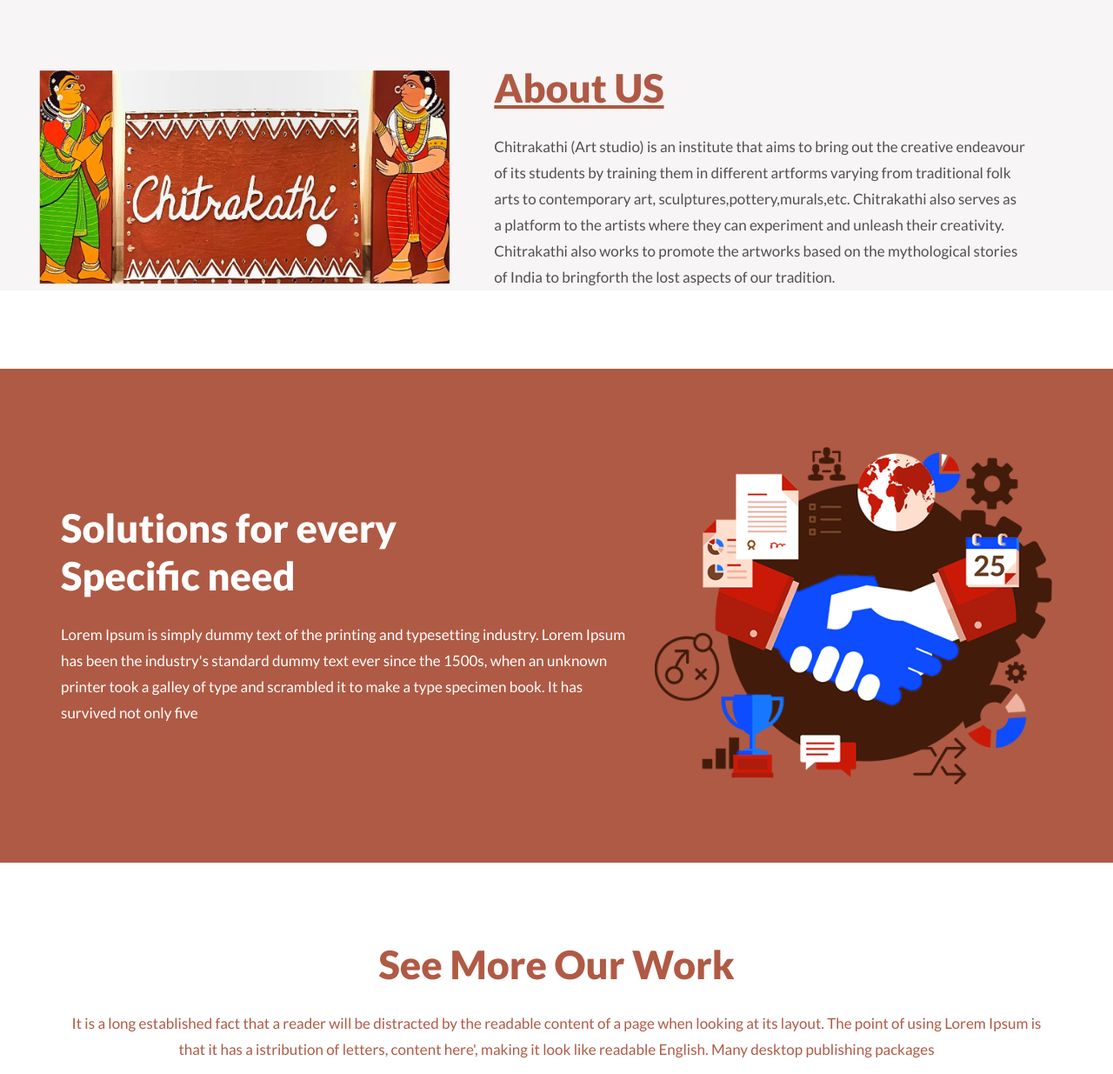
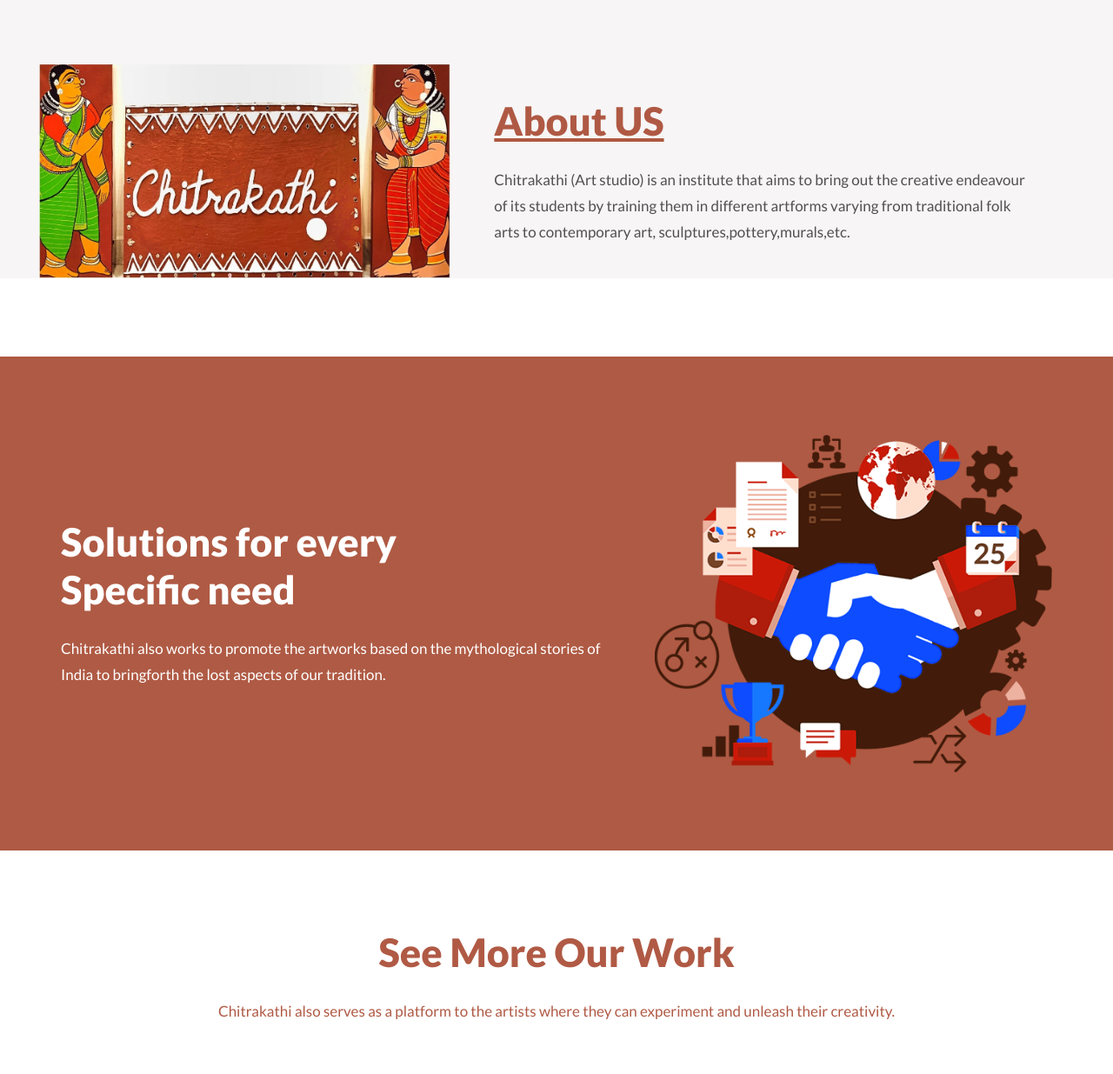
Before and after one commit to SarmanSingh/Chitrakathi_Website, a plain HTML site: page index.html in a window 1280 px wide. Shown: the part 660-1895 px from the top of the page at 87% size. Drawn offline with nearby package versions, Linux system fonts and the light colour scheme.

Commit message:
Update index.html

```diff
--- a/index.html
+++ b/index.html
@@ -82,7 +82,7 @@
                   <div class="text-bg">
                      <div class="padding_lert">
 
-                        <h1>Chirtakathi<br><I>Art Studio</I></h1>
+                        <h1>Chitrakathi<br><I>Art Studio</I></h1>
                         <a class="nav-link" href="#services">Read More</a>
                      </div>
                   </div>
@@ -109,8 +109,8 @@
                   <div class="titlepage">
                      <h2><U>About US</U></h2>
                      <span>Chitrakathi (Art studio) is an institute that aims to bring out the creative endeavour of its students by training them in different artforms varying from traditional folk arts to contemporary art, sculptures,pottery,murals,etc.
-                        Chitrakathi also serves as a platform to the artists where they can experiment and unleash their creativity.
-                        Chitrakathi also works to promote the artworks based on the mythological stories of India to bringforth the lost aspects of our tradition.</span>
+
+                        </span>
 
                   </div>
                </div>
@@ -125,7 +125,7 @@
                <div class="col-md-7">
                   <div class="titlepage">
                      <h2>Solutions for every <br>Specific need</h2>
-                     <span>Lorem Ipsum is simply dummy text of the printing and typesetting industry. Lorem Ipsum has been the industry's standard dummy text ever since the 1500s, when an unknown printer took a galley of type and scrambled it to make a type specimen book. It has survived not only five</span>
+                     <span>Chitrakathi also works to promote the artworks based on the mythological stories of India to bringforth the lost aspects of our tradition.</span>
 
                   </div>
                </div>
@@ -145,7 +145,7 @@
                <div class="col-md-12">
                   <div class="titlepage">
                      <h2>See More Our Work</h2>
-                     <span>It is a long established fact that a reader will be distracted by the readable content of a page when looking at its layout. The point of using Lorem Ipsum is that it has a istribution of letters, content here', making it look like readable English. Many desktop publishing packages </span>
+                     <span>Chitrakathi also serves as a platform to the artists where they can experiment and unleash their creativity. </span>
                   </div>
                </div>
             </div>
```
